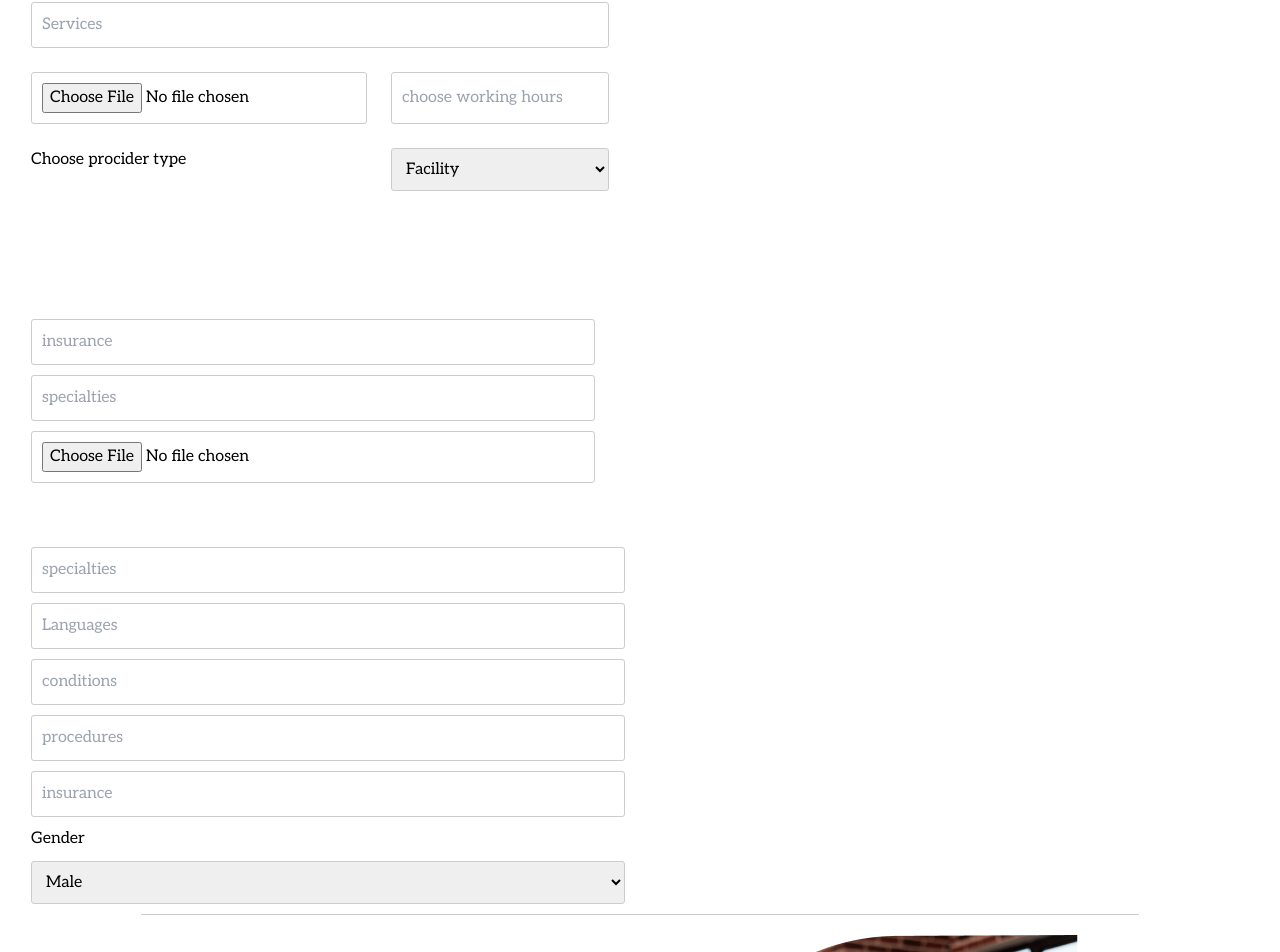
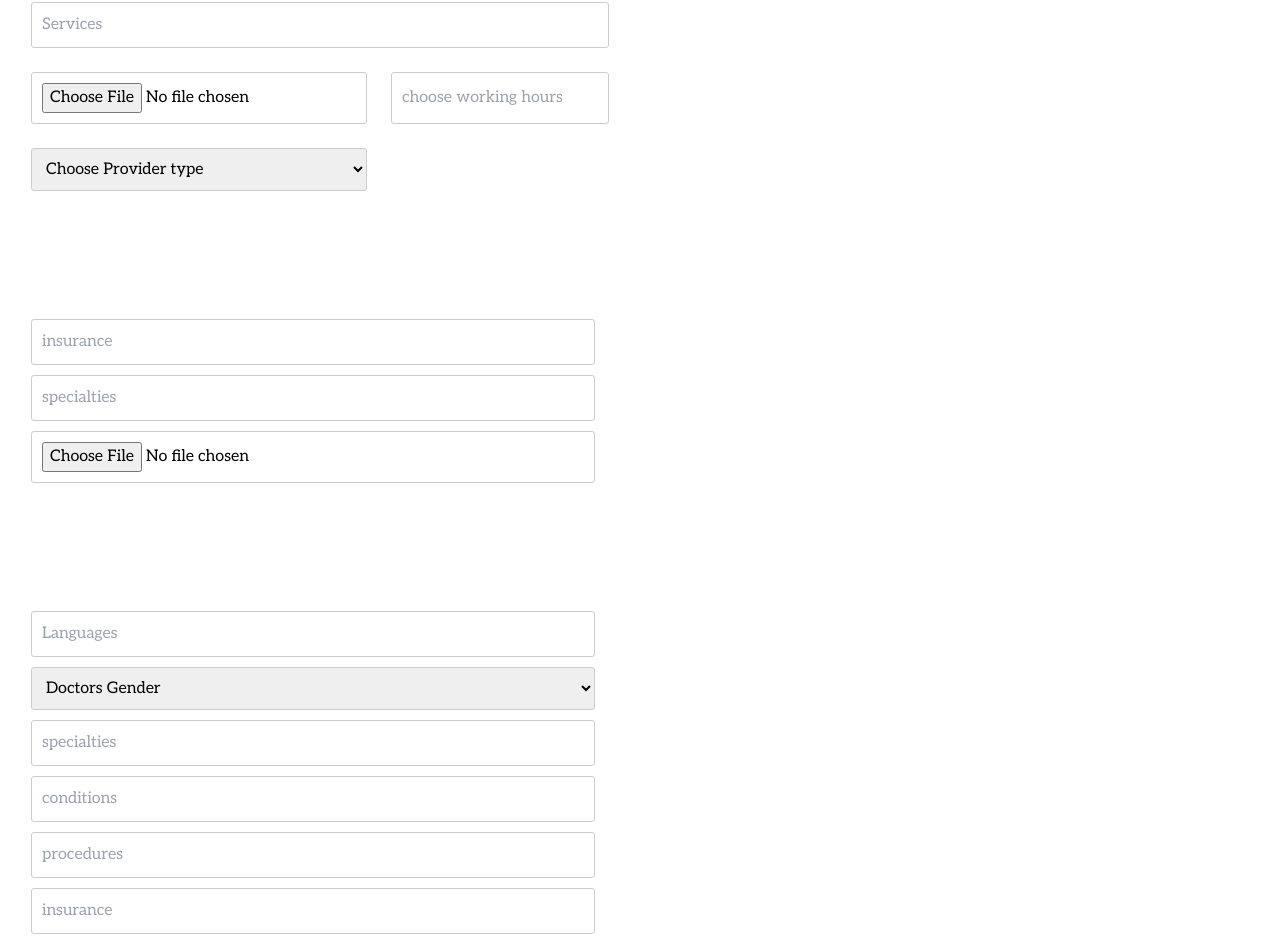
Before and after one commit to CARE-CONNECT-KENYA/care-connect-frontend, a Next.js app: page /Register in a window 1280 px wide. Shown: the part 465-1417 px from the top of the page. Built offline with nearby package versions, Linux system fonts and the light colour scheme.

Commit message:
added a demo of the step registration

```diff
--- a/app/Components/RegistertrationForm.tsx
+++ b/app/Components/RegistertrationForm.tsx
@@ -23,8 +23,9 @@ function RegistertrationForm() {
                         <option>MON-FRID 8:00AM - 5:00PM</option>
                         <option>MON-FRID 8:00AM - 5:00PM</option>
                     </datalist>
-                    <label>Choose procider type</label>
+
                     <select>
+                        <option value="" disabled selected hidden>Choose Provider type</option>
                         <option>Facility</option>
                         <option>Doctor</option>
                     </select>
@@ -45,20 +46,20 @@ function RegistertrationForm() {
 
         {/* Doctors form */}
         <div className={styles.DoctorDetails}>
+
             <form className={styles.ProvidersForm}>
-                <input type='text' placeholder='specialties' />
                 <input type='text' placeholder='Languages'/>
-                <input type="text" placeholder='conditions' />
-                <input type='text' placeholder='procedures' />
-                <input type='text' placeholder='insurance' />
-                <label>
-                    Gender
-                </label>
                 <select>
+                    <option value="" disabled selected hidden>Doctors Gender</option>
                     <option>Male</option>
                     <option>Female</option>
                     <option>Rather Not say</option>
                 </select>
+                <input type='text' placeholder='specialties' />
+
+                <input type="text" placeholder='conditions' />
+                <input type='text' placeholder='procedures' />
+                <input type='text' placeholder='insurance' />
 
             </form>
 
--- a/app/Styles/RegistartionForm.module.css
+++ b/app/Styles/RegistartionForm.module.css
@@ -103,3 +103,13 @@
 
     width:min(95%, 70rem);
 }
+
+.DoctorDetails{
+    display: grid;
+    gap: 1.5rem;
+    grid-auto-columns: 1fr;
+    padding-block: 4rem;
+
+    width:min(95%, 70rem);
+
+}
```
